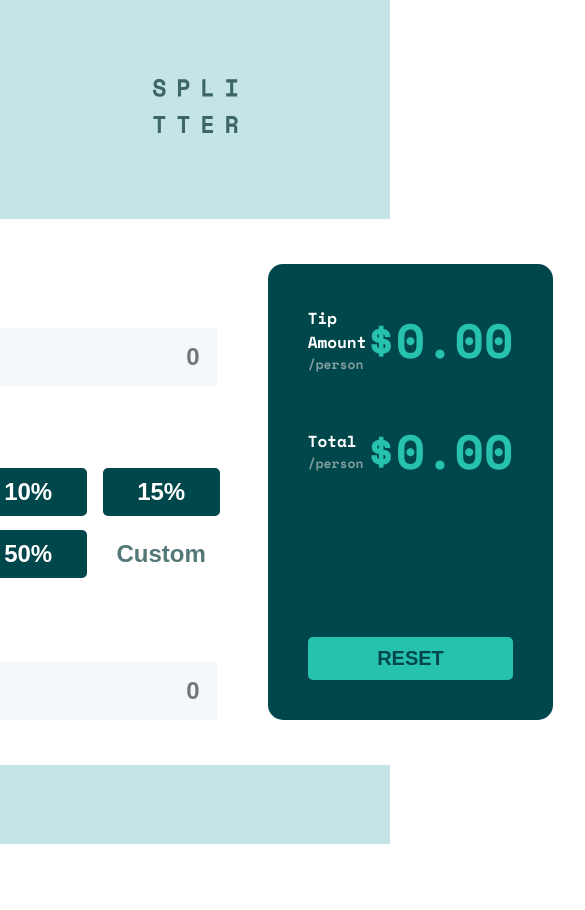
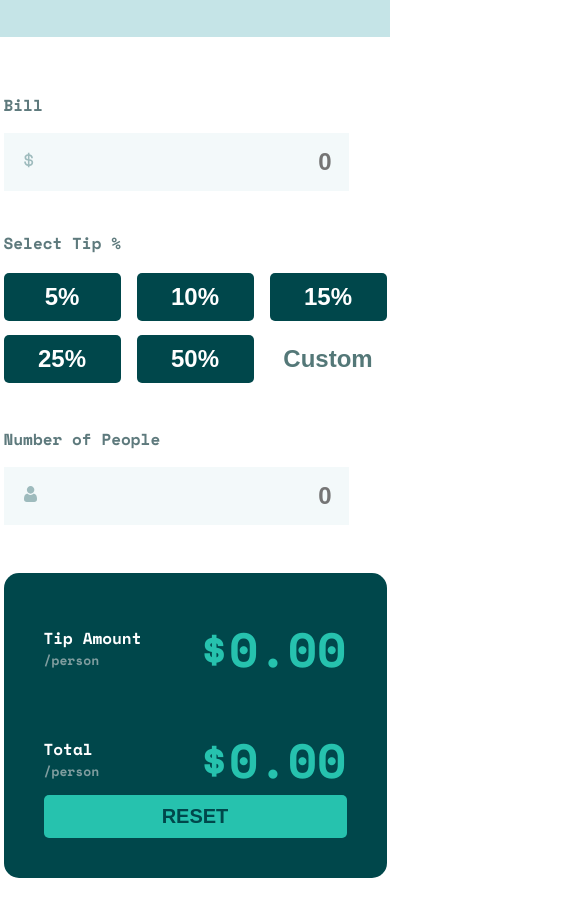
Before and after one commit to Th0rnike/tip-calculator-typescript, a React (Vite) app: page / in a window 390 px wide. Shown: the whole page, 585 px wide, since content can reach past the window. Before the commit the page ends 844 px from the top, so only its background shows below. Built offline with nearby package versions, Linux system fonts and the light colour scheme.

Commit message:
making responsive grid to 2 columns

```diff
--- a/src/App.css
+++ b/src/App.css
@@ -43,3 +43,22 @@ body{
 label{
     color: var(--label-color);
 }
+
+@media screen and (max-width: 900px) {
+    .image{
+        margin-bottom: 50px;
+    }
+    .container{
+        grid-template-columns: 1fr;
+        padding: 32px;
+    }
+    .input-container input{
+        max-width: 311px;
+
+    }
+    .buttons-container{
+        grid-template-columns: repeat(2, 1fr);
+        grid-template-rows: repeat(4, 1fr);
+    }
+
+}
```
